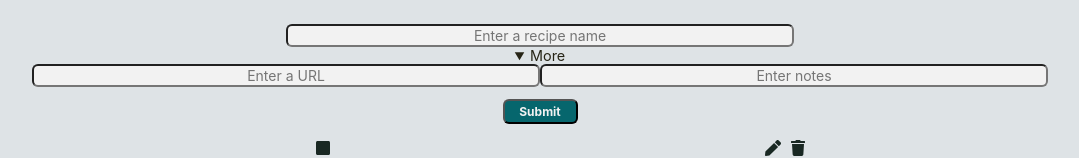
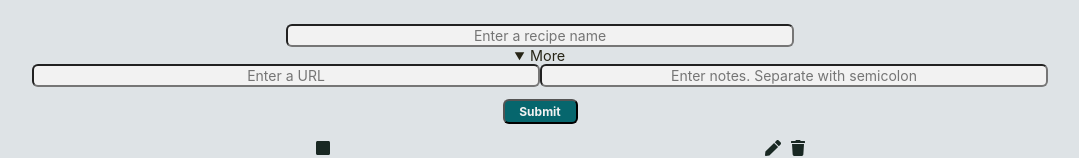
Before and after one commit to lsr488/grocery-app, a React (Create React App) app in the folder frontend/: page / in a window 1280 px wide. Both pictures are taken after a click on the heading "More". Shown: the part 337-495 px from the top of the page, without its empty margins (100-1179 px from the left). Built offline with nearby package versions, Linux system fonts and the light colour scheme; no server answers.

Commit message:
Update placeholder text for multiple notes

```diff
--- a/frontend/src/components/RecipeForm.jsx
+++ b/frontend/src/components/RecipeForm.jsx
@@ -24,7 +24,7 @@ function RecipeForm(props) {
                 type="text"
                 id="recipe-notes"
                 name="notes"
-                placeholder="Enter notes"
+                placeholder="Enter notes. Separate with semicolon"
               />
             </div>
           </details>
```
